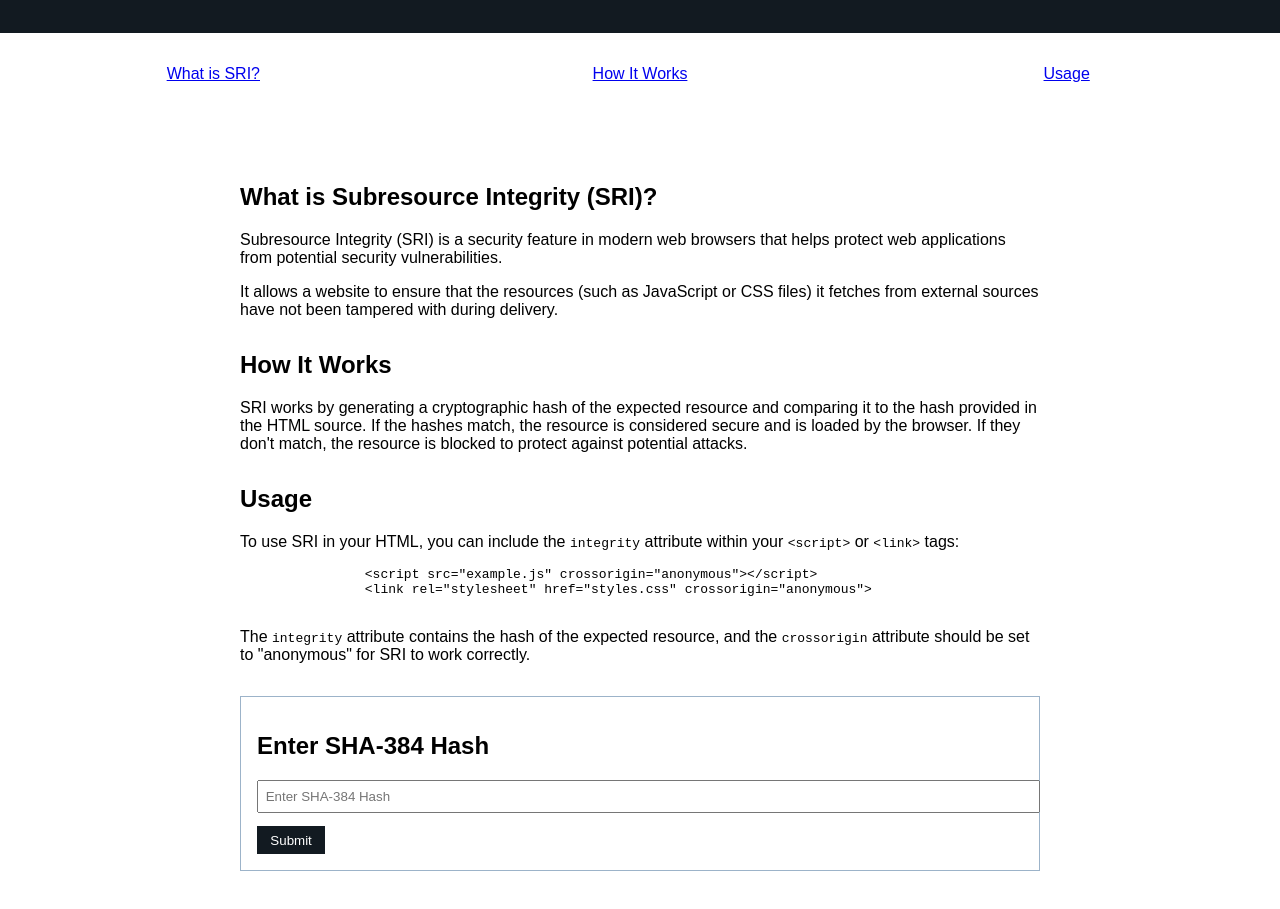
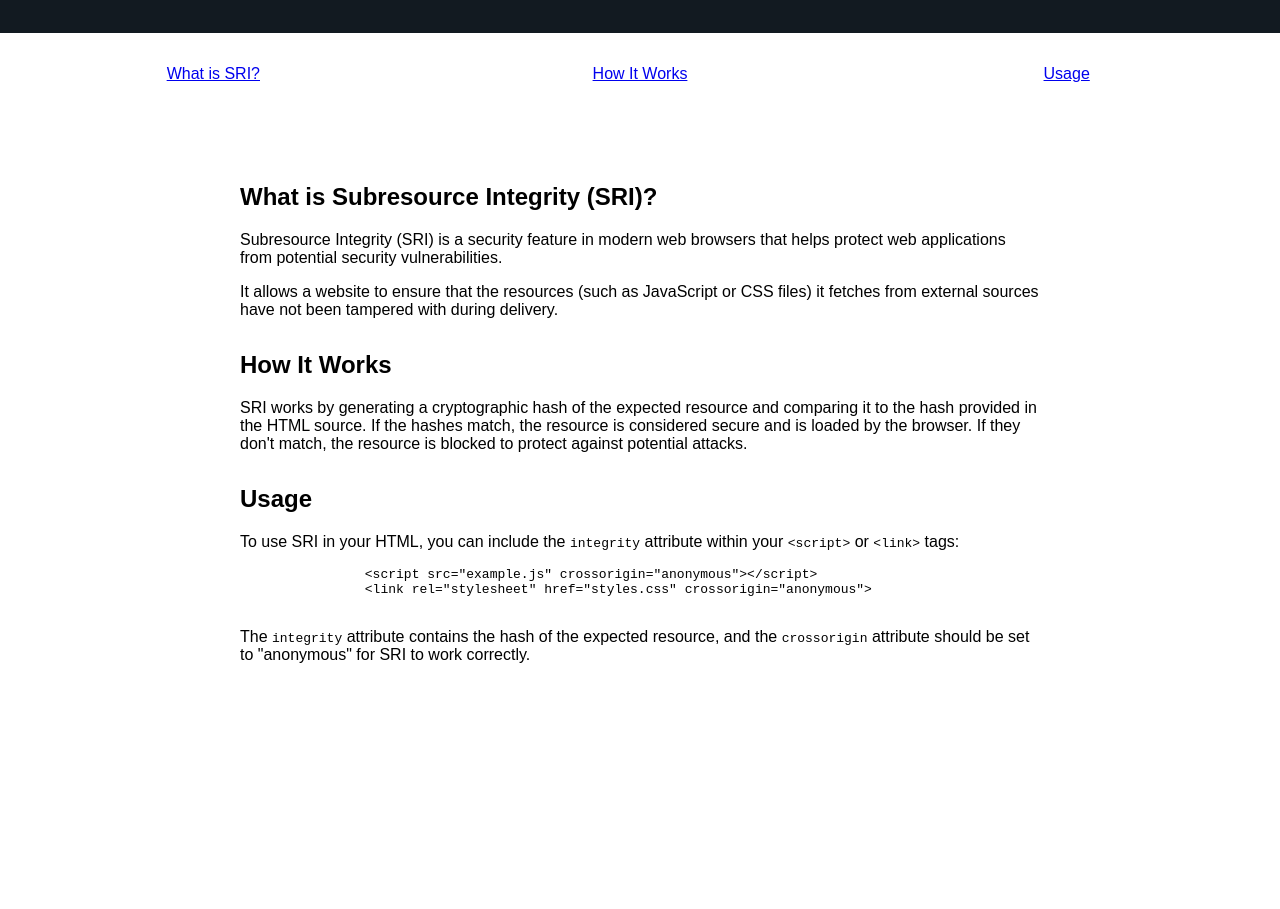
Before and after one commit to yvcardenas/Script-Integrity-Demo, a plain HTML site: page index.html in a window 1280 px wide. Shown: the part 111-1020 px from the top of the page. After the commit the page ends 871 px from the top, so only its background shows below. Drawn offline with Linux system fonts and the light colour scheme.

Commit message:
Removed form

```diff
--- a/index.html
+++ b/index.html
@@ -52,13 +52,6 @@
             </p>
         </section>
 
-        <section id="hash-input">
-            <h2>Enter SHA-384 Hash</h2>
-            <form id="hash-form">
-                <input type="text" id="hash-input-box" placeholder="Enter SHA-384 Hash" required>
-                <input type="submit" value="Submit">
-            </form>
-        </section>
     </main>
 
 
```
